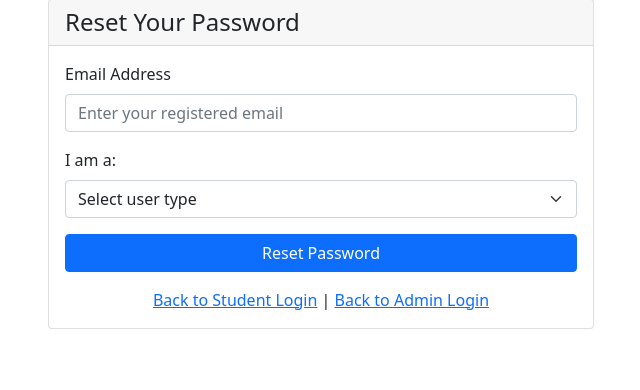
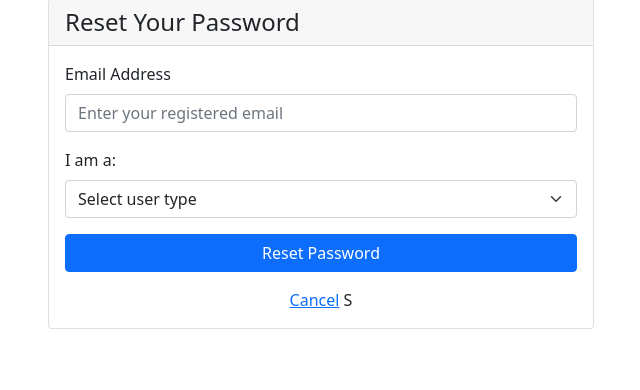
Before and after one commit to ICTMAXELO2025/newapplications, a Flask app: page /forgot-password in a window 1280 px wide. Shown: the part 81-471 px from the top of the page, without its empty margins (319-959 px from the left). Run offline with Flask 3, Linux system fonts and the light colour scheme; some libraries are stand-ins or nearby versions.

Commit message:
Push latest changes

```diff
--- a/templates/forgot_password.html
+++ b/templates/forgot_password.html
@@ -38,8 +38,8 @@
                 </form>
 
                 <div class="mt-3 text-center">
-                    <a href="{{ url_for('student_login') }}">Back to Student Login</a> |
-                    <a href="{{ url_for('admin_login') }}">Back to Admin Login</a>
+                    <a href="{{ url_for('index') }}">Cancel</a>
+        S
                 </div>
             </div>
         </div>
--- a/templates/reset_password.html
+++ b/templates/reset_password.html
@@ -35,7 +35,7 @@
                 </form>
 
                 <div class="mt-3 text-center">
-                    <a href="{{ url_for('index') }}">Cancel</a> |
+                    <a href="{{ url_for('index') }}">Cancel</a>
 
                 </div>
             </div>
```
